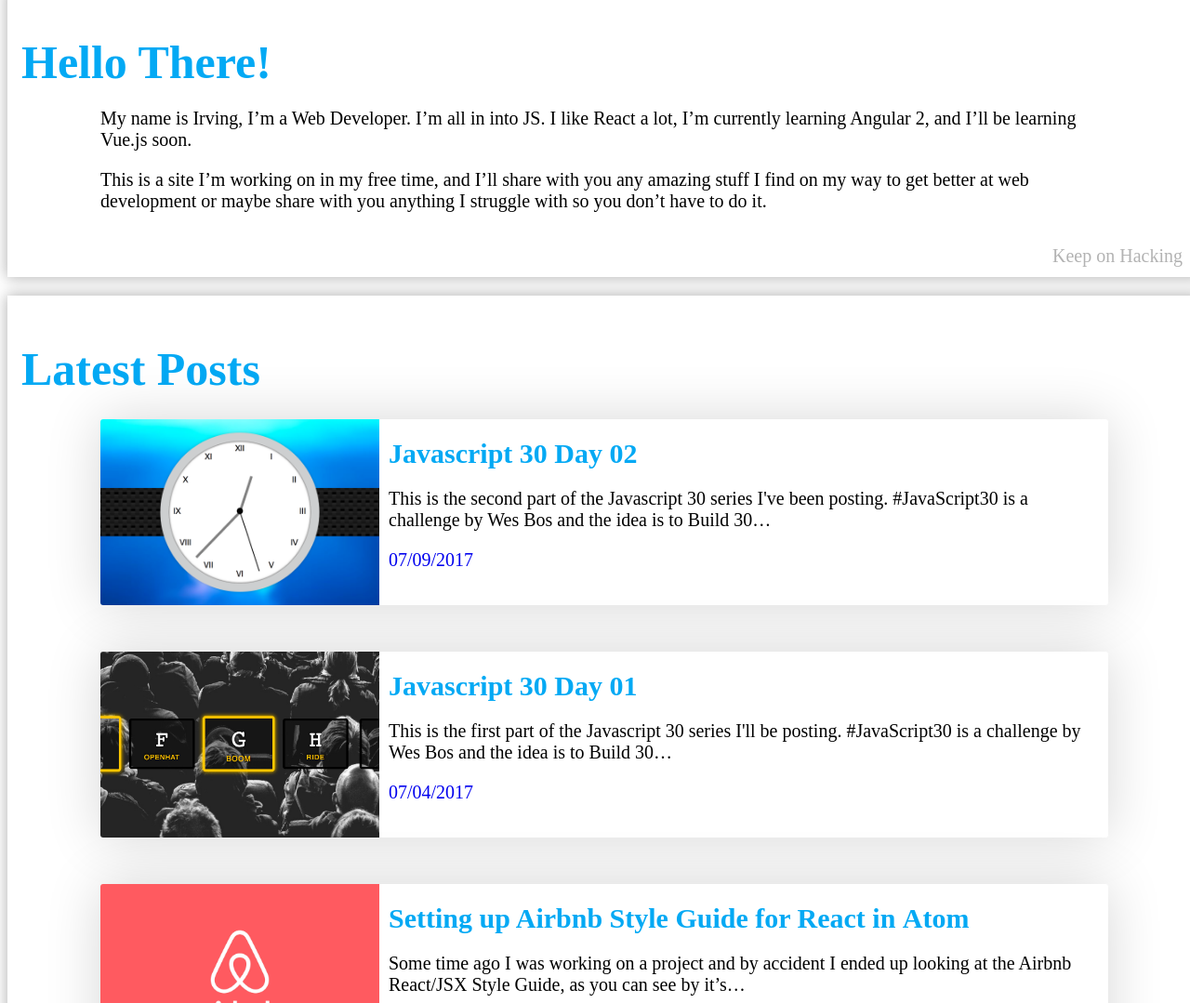
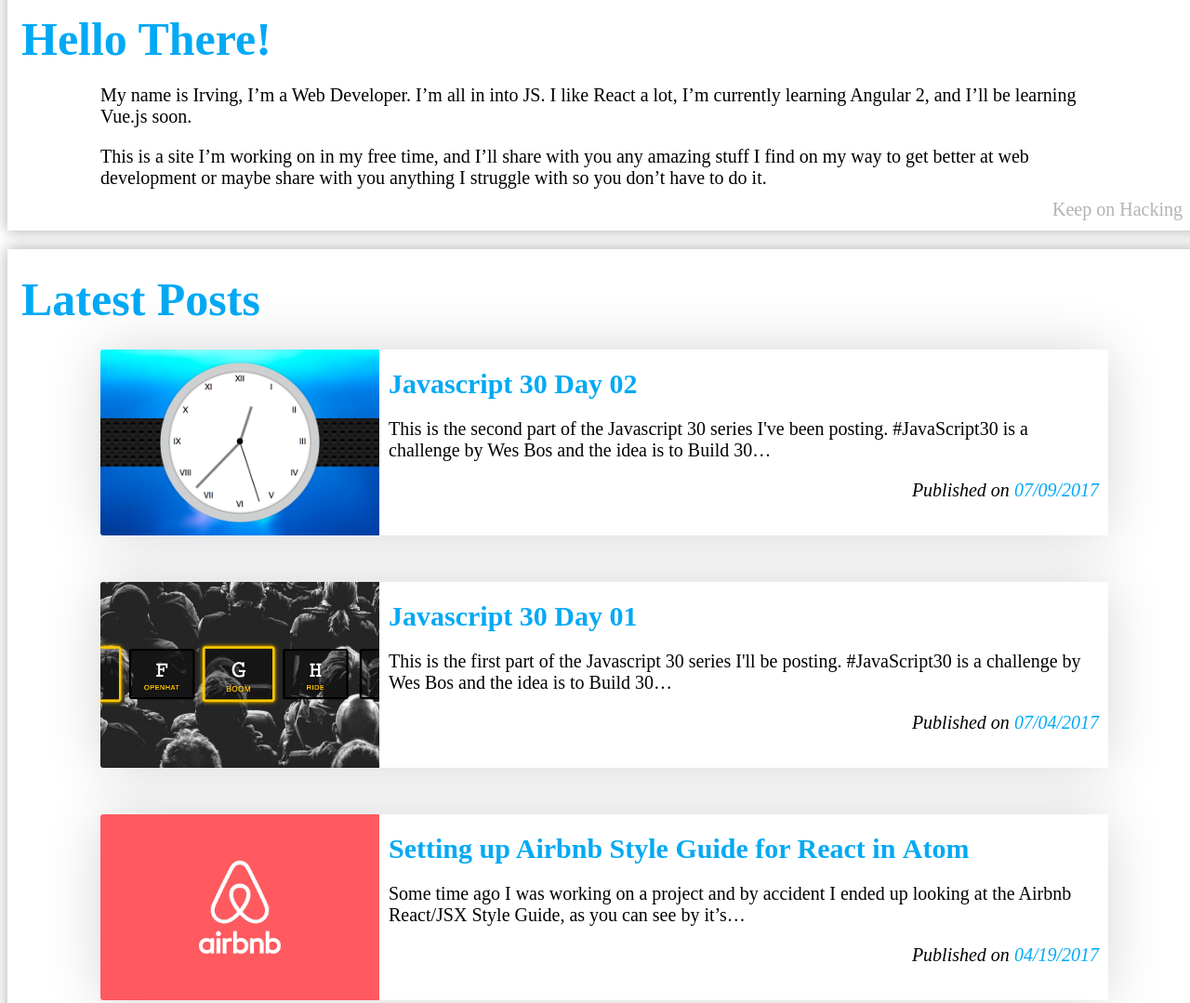
Before and after one commit to VdeVentura/irvingv8.github.io, a Gatsby site: page / in a window 1280 px wide. Shown: the top 1079 px of the page at 93% size. Built offline with nearby package versions, Linux system fonts and the light colour scheme; Gatsby itself is replaced by a stand-in of ours; some icons are missing.

Commit message:
-> Changed fonts -> Enhancing PostListin

```diff
--- a/src/components/Intro/style.scss
+++ b/src/components/Intro/style.scss
@@ -47,7 +47,7 @@
 @media (min-width: 1200px) {
 
   .site-intro {
-    padding: 50px 100px;
+    padding: 25px 100px;
 
     > .title {
       font-size: 50px;
--- a/src/components/PostListing/style.scss
+++ b/src/components/PostListing/style.scss
@@ -25,7 +25,7 @@
 
 @media (min-width: 1200px) {
   .post-list {
-    padding: 50px 100px;
+    padding: 25px 100px;
 
     > .title {
       margin-left: -85px;
--- a/src/components/SinglePost/index.jsx
+++ b/src/components/SinglePost/index.jsx
@@ -17,7 +17,10 @@
               {post.excerpt}
             </p>
             <div>
-              {post.date}
+
+            </div>
+            <div className="date">
+              Published on <span>{post.date}</span>
             </div>
           </div>
         </Link>
--- a/src/components/SinglePost/style.scss
+++ b/src/components/SinglePost/style.scss
@@ -40,6 +40,16 @@
     > .excerpt {
       color: black;
     }
+
+    > .date {
+      color: black;
+      text-align: right;
+      font-style: italic;
+
+      > span {
+        color: #03A9F4;
+      }
+    }
   }
 }
 
--- a/src/html.jsx
+++ b/src/html.jsx
@@ -34,8 +34,6 @@
             name="viewport"
             content="width=device-width, initial-scale=1.0"
           />
-          <link href="https://fonts.googleapis.com/css?family=Roboto" rel="stylesheet" />
-          <link href="https://fonts.googleapis.com/css?family=Roboto+Mono" rel="stylesheet" />
           <link href="https://fonts.googleapis.com/css?family=Open+Sans" rel="stylesheet" />
           <link href="https://fonts.googleapis.com/css?family=Roboto+Slab" rel="stylesheet" />
           <script src="https://use.fontawesome.com/2d82758dea.js"></script>
--- a/src/layouts/index.scss
+++ b/src/layouts/index.scss
@@ -10,10 +10,12 @@
     margin: 0;
     background: #F1F1F1;
     font-family: 'Open Sans', sans-serif;
+    font-size: 20px;
 }
 
 h1, h2, h3, h4, h5, h6 {
   font-family: 'Roboto Slab', serif;
+  color: #03A9F4;
   font-weight: normal;
 }
 
@@ -29,7 +31,12 @@
 
 @media (min-width: 800px) {
   .content {
+    width: calc(100% - 300px);
     padding: 20px;
     margin: 0 0 0 300px;
   }
 }
+
+ul {
+  list-style: none;
+}
--- a/src/templates/b16-tomorrow-dark.css
+++ b/src/templates/b16-tomorrow-dark.css
@@ -1,7 +1,7 @@
 code[class*="language-"],
 pre[class*="language-"] {
     font-family: Consolas, Menlo, Monaco, "Andale Mono WT", "Andale Mono", "Lucida Console", "Lucida Sans Typewriter", "DejaVu Sans Mono", "Bitstream Vera Sans Mono", "Liberation Mono", "Nimbus Mono L", "Courier New", Courier, monospace;
-    font-size: 14px;
+    font-size: 18px;
     line-height: 1.375;
     direction: ltr;
     text-align: left;
@@ -15,7 +15,7 @@
     -moz-hyphens: none;
     -ms-hyphens: none;
     hyphens: none;
-    background: #1d1f21;
+    background: #17202f;
     color: #c5c8c6;
 }
 
```
Also changed, not shown: 1 other file.
